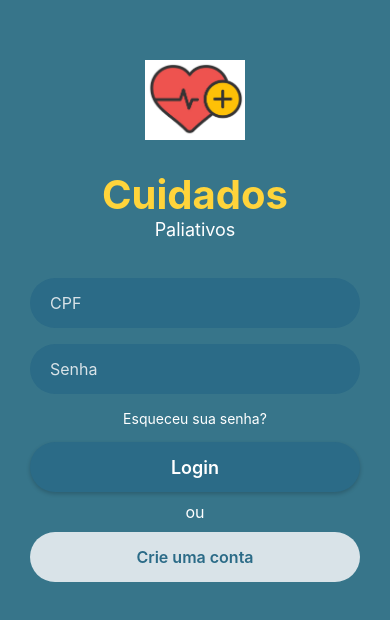
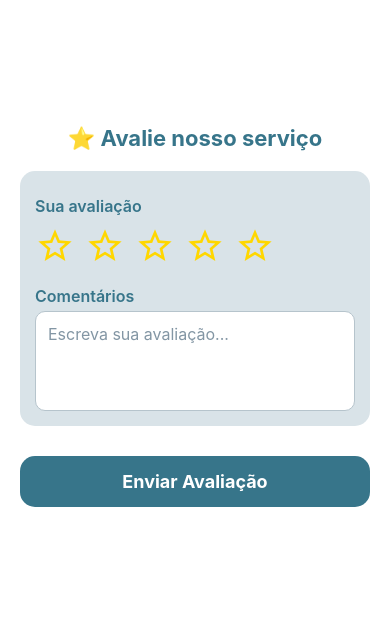
Before and after one commit to LordSith06/CuidadosPaliativos_App, a React Native app in the folder CuidadosPaliativosApp/: screen /Avaliacao in a window 390 px wide. Shown: the part 106-726 px from the top of the page. Built offline with nearby package versions, Linux system fonts and the light colour scheme.

Commit message:
scroll das telas e criação do botao avaliação

```diff
--- a/CuidadosPaliativosApp/src/navigation/StackRoutes.js
+++ b/CuidadosPaliativosApp/src/navigation/StackRoutes.js
@@ -7,6 +7,7 @@ import AtendimentoScreen from '../pages/AtendimentoScreen';
 import ProntuarioScreen from '../pages/ProntuarioScreen';
 import DocumentosScreen from '../pages/DocumentosScreen';
 import CriarContaScreen from '../pages/CriarContaScreen'; // Importar a nova tela
+import AvaliacaoScreen from '../pages/AvaliacaoScreen';
 
 const Stack = createNativeStackNavigator();
 
@@ -27,6 +28,7 @@ export default function StackRoutes() {
       <Stack.Screen name="Atendimentos" component={AtendimentoScreen} />
       <Stack.Screen name="Prontuario" component={ProntuarioScreen} />
       <Stack.Screen name="Documentos" component={DocumentosScreen} />
+      <Stack.Screen name="Avaliacao" component={AvaliacaoScreen} />
     </Stack.Navigator>
   );
 }
--- a/CuidadosPaliativosApp/src/navigation/TabRoutes.js
+++ b/CuidadosPaliativosApp/src/navigation/TabRoutes.js
@@ -20,8 +20,8 @@ export default function TabRoutes() {
           backgroundColor: '#fff',
           borderTopLeftRadius: 20,
           borderTopRightRadius: 20,
-          position: 'absolute',
-          overflow: 'hidden',
+          //position: 'absolute',
+         //overflow: 'hidden',
         },
         tabBarActiveTintColor: '#2b6b87',
         tabBarInactiveTintColor: '#A0A0A0',
--- a/CuidadosPaliativosApp/src/pages/AtendimentoScreen.js
+++ b/CuidadosPaliativosApp/src/pages/AtendimentoScreen.js
@@ -13,7 +13,7 @@ import {
 import Icon from 'react-native-vector-icons/MaterialIcons';
 import AsyncStorage from '@react-native-async-storage/async-storage';
 
-const BASE_URL = "http://192.168.0.226:3000/";
+const BASE_URL = "http://192.168.0.47:3000/";
 
 export default function AtendimentoScreen({ route, navigation }) {
   const [data, setData] = useState('');
--- /dev/null
+++ b/CuidadosPaliativosApp/src/pages/AvaliacaoScreen.js
@@ -0,0 +1,245 @@
+import React, { useState } from 'react';
+import {View,Text,StyleSheet,TextInput,TouchableOpacity,ScrollView,Modal} from 'react-native';
+import Icon from 'react-native-vector-icons/MaterialIcons';
+
+export default function AvaliacaoScreen() {
+  const [estrelas, setEstrelas] = useState(0);
+  const [descricao, setDescricao] = useState('');
+  const [modalSucesso, setModalSucesso] = useState(false);
+  const [modalErro, setModalErro] = useState(false);
+
+  const enviarAvaliacao = () => {
+    if (estrelas === 0 || descricao.trim() === '') {
+      setModalErro(true);
+      return;
+    }
+
+    // Aqui você chamaria sua API, por enquanto simulamos sucesso
+    setModalSucesso(true);
+    setEstrelas(0);
+    setDescricao('');
+  };
+
+  return (
+    <ScrollView contentContainerStyle={styles.container}>
+      <Text style={styles.sectionTitle}>⭐ Avalie nosso serviço</Text>
+
+      <View style={styles.card}>
+        <Text style={styles.label}>Sua avaliação</Text>
+        <View style={styles.starsRow}>
+          {[1,2,3,4,5].map((num) => (
+            <TouchableOpacity key={num} onPress={() => setEstrelas(num)}>
+              <Icon
+                name={num <= estrelas ? "star" : "star-border"}
+                size={40}
+                color="#FFD700"
+              />
+            </TouchableOpacity>
+          ))}
+        </View>
+
+        <Text style={styles.label}>Comentários</Text>
+        <TextInput
+          style={[styles.input, styles.textArea]}
+          placeholder="Escreva sua avaliação..."
+          placeholderTextColor="#8396a4"
+          multiline
+          value={descricao}
+          onChangeText={setDescricao}
+        />
+      </View>
+
+      <TouchableOpacity
+        style={styles.btnEnviar}
+        onPress={enviarAvaliacao}
+      >
+        <Text style={styles.txtEnviar}>Enviar Avaliação</Text>
+      </TouchableOpacity>
+
+      {/* Modal Sucesso */}
+      <Modal animationType="fade" transparent visible={modalSucesso}>
+        <View style={styles.modalOverlay}>
+          <View style={[styles.modalContent, styles.modalSucessoBox]}>
+            <Icon
+              name="check-circle"
+              size={55}
+              color="#4CAF50"
+              style={{ marginBottom: 10 }}
+            />
+            <Text style={styles.modalSucessoMessage}>
+              Avaliação enviada com sucesso!
+            </Text>
+            <TouchableOpacity
+              style={styles.modalButton}
+              onPress={() => setModalSucesso(false)}
+            >
+              <Text style={styles.modalButtonText}>OK</Text>
+            </TouchableOpacity>
+          </View>
+        </View>
+      </Modal>
+
+      {/* Modal Erro */}
+      <Modal animationType="fade" transparent visible={modalErro}>
+        <View style={styles.modalOverlay}>
+          <View style={[styles.modalContent, styles.modalErrorBox]}>
+            <Icon
+              name="error"
+              size={55}
+              color="#f44336"
+              style={{ marginBottom: 10 }}
+            />
+            <Text style={styles.modalTitle}>Atenção</Text>
+            <Text style={styles.modalErrorMessage}>
+              Por favor, selecione uma avaliação e escreva um comentário.
+            </Text>
+            <TouchableOpacity
+              style={styles.modalButton}
+              onPress={() => setModalErro(false)}
+            >
+              <Text style={styles.modalButtonText}>OK</Text>
+            </TouchableOpacity>
+          </View>
+        </View>
+      </Modal>
+    </ScrollView>
+  );
+}
+
+const styles = StyleSheet.create({
+  container: {
+    flexGrow: 1,
+    backgroundColor: '#ffffff',
+    padding: 20,
+    justifyContent: 'center'
+  },
+
+  sectionTitle: {
+    color: '#37758a',
+    fontSize: 22,
+    fontWeight: '700',
+    marginBottom: 20,
+    textAlign: 'center'
+  },
+
+  card: {
+    backgroundColor: '#d9e3e8',
+    borderRadius: 15,
+    padding: 15,
+    marginBottom: 20
+  },
+
+  label: {
+    color: '#37758a',
+    fontWeight: '600',
+    fontSize: 16,
+    marginTop: 10
+  },
+
+  input: {
+    backgroundColor: '#ffffff',
+    borderRadius: 10,
+    padding: 12,
+    marginTop: 5,
+    fontSize: 16,
+    borderWidth: 1,
+    borderColor: '#b6c4cc',
+    color: '#333'
+  },
+
+  textArea: {
+    height: 100,
+    textAlignVertical: 'top'
+  },
+
+  starsRow: {
+    flexDirection: 'row',
+    marginVertical: 10,
+    gap: 10
+  },
+
+  btnEnviar: {
+    backgroundColor: '#37758a',
+    padding: 15,
+    borderRadius: 15,
+    alignItems: 'center',
+    marginTop: 10
+  },
+
+  txtEnviar: {
+    color: '#ffffff',
+    fontSize: 18,
+    fontWeight: '700'
+  },
+
+  // MODAIS -----------------------------------------
+  modalOverlay: {
+    flex: 1,
+    backgroundColor: 'rgba(0,0,0,0.6)',
+    justifyContent: 'center',
+    alignItems: 'center'
+  },
+
+  modalContent: {
+    width: '80%',
+    borderRadius: 20,
+    padding: 25,
+    alignItems: 'center',
+    backgroundColor: '#fff'
+  },
+
+  modalTitle: {
+    fontSize: 22,
+    fontWeight: '700',
+    color: '#37758a',
+    textAlign: 'center',
+    marginBottom: 15
+  },
+
+  modalButton: {
+    backgroundColor: '#37758a',
+    borderRadius: 20,
+    paddingVertical: 10,
+    paddingHorizontal: 30,
+    marginTop: 10
+  },
+
+  modalButtonText: {
+    color: '#fff',
+    fontSize: 16,
+    fontWeight: '700'
+  },
+
+  // Modal de ERRO
+  modalErrorBox: {
+    backgroundColor: "#ffebee",
+    borderRadius: 20,
+    padding: 25,
+    alignItems: "center",
+    paddingTop: 25
+  },
+
+  modalErrorMessage: {
+    fontSize: 17,
+    color: '#555',
+    textAlign: 'center',
+    marginBottom: 20
+  },
+
+  // Modal de SUCESSO
+  modalSucessoBox: {
+    backgroundColor: "#e8f5e9",
+    borderRadius: 20,
+    padding: 25,
+    alignItems: "center",
+    paddingTop: 25
+  },
+
+  modalSucessoMessage: {
+    fontSize: 18,
+    color: "#2e7d32",
+    textAlign: "center",
+    marginBottom: 20,
+    fontWeight: "600"
+  }
+});
--- a/CuidadosPaliativosApp/src/pages/DocumentosScreen.js
+++ b/CuidadosPaliativosApp/src/pages/DocumentosScreen.js
@@ -11,7 +11,7 @@ import {
 import Icon from 'react-native-vector-icons/MaterialIcons';
 import AsyncStorage from '@react-native-async-storage/async-storage';
 
-const BASE_URL = "http://192.168.0.226:3000/";
+const BASE_URL = "http://192.168.0.47:3000/";
 
 export default function CadastroMedicamentoScreen({ navigation }) {
   const [nome, setNome] = useState('');
--- a/CuidadosPaliativosApp/src/pages/HomeScreen.js
+++ b/CuidadosPaliativosApp/src/pages/HomeScreen.js
@@ -1,6 +1,5 @@
 import React, { useState } from 'react';
-import {
-  SafeAreaView,
+import { SafeAreaView,
   View,
   Text,
   StatusBar,
@@ -18,6 +17,7 @@ import prontuario from '../assets/img/prontuario.jpg';
 import medicamento from '../assets/img/medicamento.png';
 import sintomas from '../assets/img/sintomas.jpg';
 import atendimento from '../assets/img/atendimento.png';
+import { ScrollView } from 'react-native';
 
 const HomeScreen = ({ navigation }) => {
   const [modalVisible, setModalVisible] = useState(false);
@@ -40,15 +40,32 @@ const HomeScreen = ({ navigation }) => {
       <View style={Estilo.container}>
         {/* Cabeçalho */}
         <View style={Estilo.header}>
-          {/* Botão de Sair */}
-          <TouchableOpacity onPress={() => setModalVisible(true)} style={Estilo.btnSair}>
+          {/* Botão de Sair - esquerda */}
+          <TouchableOpacity
+            onPress={() => setModalVisible(true)}
+            style={Estilo.btnSair}
+          >
             <Icon name="sign-out-alt" size={18} color="#FFD700" />
             <Text style={Estilo.txtSair}>Sair</Text>
           </TouchableOpacity>
 
-          {/* Título */}
+          {/* Botão de Avaliação - direita */}
+         <TouchableOpacity
+            onPress={() => navigation.navigate('Avaliacao')}
+            style={Estilo.btnAvaliacao}
+          >
+            <Icon name="star" size={18} color="#FFD700" />
+            <Text style={Estilo.txtAvaliacao}>Avaliação</Text>
+        </TouchableOpacity>
+
+          {/* Título central */}
           <View style={Estilo.headerTitleContainer}>
-            <Icon name="heartbeat" size={30} color="#FFD700" style={Estilo.headerIcon}/>
+            <Icon
+              name="heartbeat"
+              size={30}
+              color="#FFD700"
+              style={Estilo.headerIcon}
+            />
             <View style={Estilo.logoContainer}>
               <Text style={Estilo.headerTextSmall}>O QUE SÃO</Text>
               <Text style={Estilo.headerTextLarge}>Cuidados</Text>
@@ -81,16 +98,29 @@ const HomeScreen = ({ navigation }) => {
       >
         <View style={Estilo.modalOverlay}>
           <View style={Estilo.modalContainer}>
-            <Icon name="sign-out-alt" size={40} color="#37758a" style={{ marginBottom: 10 }} />
+            <Icon
+              name="sign-out-alt"
+              size={40}
+              color="#37758a"
+              style={{ marginBottom: 10 }}
+            />
             <Text style={Estilo.modalTitle}>Deseja realmente sair?</Text>
-            <Text style={Estilo.modalMessage}>Você será desconectado da sua conta.</Text>
+            <Text style={Estilo.modalMessage}>
+              Você será desconectado da sua conta.
+            </Text>
 
             <View style={Estilo.modalButtons}>
-              <TouchableOpacity style={[Estilo.btnModal, Estilo.btnCancelar]} onPress={() => setModalVisible(false)}>
+              <TouchableOpacity
+                style={[Estilo.btnModal, Estilo.btnCancelar]}
+                onPress={() => setModalVisible(false)}
+              >
                 <Text style={Estilo.txtBtnCancelar}>Cancelar</Text>
               </TouchableOpacity>
 
-              <TouchableOpacity style={[Estilo.btnModal, Estilo.btnConfirmar]} onPress={handleLogoutConfirm}>
+              <TouchableOpacity
+                style={[Estilo.btnModal, Estilo.btnConfirmar]}
+                onPress={handleLogoutConfirm}
+              >
                 <Text style={Estilo.txtBtnConfirmar}>Sair</Text>
               </TouchableOpacity>
             </View>
@@ -126,6 +156,21 @@ const Estilo = StyleSheet.create({
     marginLeft: 8,
     fontWeight: '600',
   },
+  btnAvaliacao: {
+    position: 'absolute',
+    right: 15,
+    top: Platform.OS === 'android' ? 10 : 20,
+    flexDirection: 'row',
+    alignItems: 'center',
+    paddingHorizontal: 10,
+    paddingVertical: 6,
+  },
+  txtAvaliacao: {
+    color: '#FFD700',
+    fontSize: 16,
+    marginLeft: 6,
+    fontWeight: '600',
+  },
   headerIcon: { marginRight: 15 },
   logoContainer: { alignItems: 'center' },
   headerTextSmall: { color: 'white', fontSize: 16, fontWeight: '300' },
@@ -146,7 +191,6 @@ const Estilo = StyleSheet.create({
     width: '100%',
     ...Platform.select({ web: { maxWidth: 600, marginBottom: 40 } })
   },
-
   // Modal estilos
   modalOverlay: {
     flex: 1,
--- a/CuidadosPaliativosApp/src/pages/LoginScreen.js
+++ b/CuidadosPaliativosApp/src/pages/LoginScreen.js
@@ -3,7 +3,7 @@ import { View, Text, StyleSheet, TextInput, TouchableOpacity, Image, Modal} from
 import AsyncStorage from '@react-native-async-storage/async-storage';
 
 // BRUNO: const BASE_URL = "http://192.168.0.7:3000";
-const BASE_URL = "http://192.168.0.226:3000";
+const BASE_URL = "http://192.168.0.47:3000";
 
 export default function LoginScreen({ navigation }) {
 
--- a/CuidadosPaliativosApp/src/pages/ProntuarioScreen.js
+++ b/CuidadosPaliativosApp/src/pages/ProntuarioScreen.js
@@ -3,7 +3,7 @@ import { View, Text, StyleSheet, FlatList, TextInput, TouchableOpacity, Modal }
 import AsyncStorage from '@react-native-async-storage/async-storage';
 import Icon from "react-native-vector-icons/MaterialIcons";
 
-const BASE_URL = "http://192.168.0.226:3000/";
+const BASE_URL = "http://192.168.0.47:3000/";
 
 export default function ProntuarioScreen({ navigation }) {
   const [paciente, setPaciente] = useState(null);
--- a/CuidadosPaliativosApp/src/pages/SintomasScreen.js
+++ b/CuidadosPaliativosApp/src/pages/SintomasScreen.js
@@ -1,11 +1,5 @@
 import React, { useEffect, useState } from 'react';
-import {
-  View,
-  Text,
-  StyleSheet,
-  TouchableOpacity,
-  ScrollView
-} from 'react-native';
+import { View, Text, StyleSheet, TouchableOpacity, ScrollView, Dimensions } from 'react-native';
 
 export default function ProntuarioScreen() {
   const [selecionados, setSelecionados] = useState([]);
@@ -33,37 +27,30 @@ export default function ProntuarioScreen() {
 
   const alternarSelecao = (sintoma) => {
     if (sintoma === "Nenhum sintoma") {
-      if (selecionados.includes("Nenhum sintoma")) {
-        setSelecionados([]);
-      } else {
-        setSelecionados(["Nenhum sintoma"]);
-      }
+      setSelecionados(selecionados.includes("Nenhum sintoma") ? [] : ["Nenhum sintoma"]);
       return;
     }
-
     if (selecionados.includes("Nenhum sintoma")) {
       setSelecionados([sintoma]);
       return;
     }
-
-    if (selecionados.includes(sintoma)) {
-      setSelecionados(selecionados.filter(item => item !== sintoma));
-    } else {
-      setSelecionados([...selecionados, sintoma]);
-    }
+    setSelecionados(selecionados.includes(sintoma)
+      ? selecionados.filter(item => item !== sintoma)
+      : [...selecionados, sintoma]);
   };
 
   return (
     <View style={Estilo.container}>
+      {/* Cabeçalho fixo */}
 
-
-
-      <ScrollView style={Estilo.content}>
-
-        <Text style={Estilo.sectionTitle}>📋 Verificação de Sintomas Diários</Text>
+      {/* Conteúdo rolável */}
+      <ScrollView
+        contentContainerStyle={Estilo.scrollContent}
+        showsVerticalScrollIndicator={true}
+      >
+        <Text style={Estilo.sectionTitle}>😷 Verificação de Sintomas Diários</Text>
 
         <View style={Estilo.card}>
-
           <View style={Estilo.linhaTitulo}>
             <Text style={Estilo.labelLista}>Selecione seus sintomas:</Text>
             <Text style={Estilo.data}>Data: {dataAtual}</Text>
@@ -71,36 +58,25 @@ export default function ProntuarioScreen() {
 
           {sintomas.map((s, index) => (
             <View key={index} style={Estilo.item}>
-
-              <TouchableOpacity
-                style={Estilo.checkboxArea}
-                onPress={() => alternarSelecao(s.nome)}
-              >
+              <TouchableOpacity style={Estilo.checkboxArea} onPress={() => alternarSelecao(s.nome)}>
                 <View style={Estilo.checkbox}>
-                  {selecionados.includes(s.nome) && (
-                    <View style={Estilo.checkboxMarcado} />
-                  )}
+                  {selecionados.includes(s.nome) && <View style={Estilo.checkboxMarcado} />}
                 </View>
-
                 <Text style={Estilo.itemText}>{s.nome}</Text>
               </TouchableOpacity>
 
-              {/* AÇÃO SÓ APARECE SE NÃO HOUVER ALERTA */}
               {!alerta && selecionados.includes(s.nome) && (
-                <Text
-                  style={[
-                    Estilo.acaoText,
-                    s.critico && Estilo.acaoCritica,
-                    s.positivo && Estilo.acaoPositiva,
-                    s.estavel && Estilo.acaoEstavel,
-                  ]}
-                >
+                <Text style={[
+                  Estilo.acaoText,
+                  s.critico && Estilo.acaoCritica,
+                  s.positivo && Estilo.acaoPositiva,
+                  s.estavel && Estilo.acaoEstavel,
+                ]}>
                   {s.acao}
                 </Text>
               )}
             </View>
           ))}
-
         </View>
 
         {alerta && (
@@ -108,140 +84,62 @@ export default function ProntuarioScreen() {
             ⚠️ Você selecionou vários sintomas. Procure atendimento imediatamente.
           </Text>
         )}
-
       </ScrollView>
     </View>
   );
 }
 
 const Estilo = StyleSheet.create({
-  container: {
-    flex: 1,
-    backgroundColor: '#ffffff',
-  },
+  container: { flex: 1, backgroundColor: '#ffffff' },
 
   header: {
     backgroundColor: '#37758a',
-    paddingVertical: 20,
+    paddingVertical: 25,
     alignItems: 'center',
     borderBottomLeftRadius: 25,
     borderBottomRightRadius: 25,
   },
-  headerText: {
-    color: '#ffffff',
-    fontSize: 22,
-    fontWeight: '700',
-  },
+  headerText: { color: '#ffffff', fontSize: 24, fontWeight: '700' },
 
-  content: {
+  scrollContent: {
     padding: 20,
+    paddingBottom: 40,
+    flexGrow: 1,
   },
 
   sectionTitle: {
     color: '#37758a',
-    fontSize: 20,
+    fontSize: 18,
     fontWeight: '700',
-    marginBottom: 10,
+    marginBottom: 12,
+    marginTop: 10
   },
 
-  card: {
-    backgroundColor: '#d9e3e8',
-    borderRadius: 15,
-    padding: 15,
-    marginBottom: 15,
-  },
+  card: { backgroundColor: '#d9e3e8', borderRadius: 15, padding: 15, marginBottom: 15 },
 
-  labelLista: {
-    color: '#37758a',
-    fontSize: 17,
-    fontWeight: '600',
-  },
+  labelLista: { color: '#37758a', fontSize: 17, fontWeight: '600' },
 
-  linhaTitulo: {
-    flexDirection: "row",
-    justifyContent: "space-between",
-    alignItems: "center",
-    marginBottom: 10,
-  },
+  linhaTitulo: { flexDirection: "row", justifyContent: "space-between", alignItems: "center", marginBottom: 10 },
 
-  data: {
-    color: "#37758a",
-    fontSize: 16,
-    fontWeight: "600",
-  },
+  data: { color: "#37758a", fontSize: 16, fontWeight: "600" },
 
-  item: {
-    backgroundColor: '#ffffff',
-    padding: 12,
-    borderRadius: 10,
-    marginBottom: 12,
-    borderWidth: 1,
-    borderColor: '#b6c4cc'
-  },
+  item: { backgroundColor: '#ffffff', padding: 12, borderRadius: 10, marginBottom: 12, borderWidth: 1, borderColor: '#b6c4cc' },
 
-  itemText: {
-    color: '#37758a',
-    fontSize: 16,
-    marginLeft: 10,
-  },
+  itemText: { color: '#37758a', fontSize: 16, marginLeft: 10 },
 
-  checkboxArea: {
-    flexDirection: 'row',
-    alignItems: 'center',
-  },
+  checkboxArea: { flexDirection: 'row', alignItems: 'center' },
 
-  checkbox: {
-    width: 22,
-    height: 22,
-    borderRadius: 6,
-    borderWidth: 2,
-    borderColor: '#37758a',
-    justifyContent: 'center',
-    alignItems: 'center',
-  },
+  checkbox: { width: 22, height: 22, borderRadius: 6, borderWidth: 2, borderColor: '#37758a', justifyContent: 'center', alignItems: 'center' },
 
-  checkboxMarcado: {
-    width: 12,
-    height: 12,
-    backgroundColor: '#37758a',
-    borderRadius: 3,
-  },
+  checkboxMarcado: { width: 12, height: 12, backgroundColor: '#37758a', borderRadius: 3 },
 
-  acaoText: {
-    marginTop: 8,
-    color: '#2b6b87',
-    backgroundColor: '#ffffff',
-    padding: 10,
-    borderRadius: 8,
-    fontSize: 17,
-    borderWidth: 1,
-    borderColor: '#b6c4cc'
-  },
+  acaoText: { marginTop: 8, color: '#2b6b87', backgroundColor: '#ffffff', padding: 10, borderRadius: 8, fontSize: 17, borderWidth: 1, borderColor: '#b6c4cc' },
 
-  acaoCritica: {
-    color: "red",
-    fontWeight: "bold",
-  },
+  acaoCritica: { color: "red", fontWeight: "bold" },
 
-  acaoPositiva: {
-    color: "green",
-    fontWeight: "bold",
-  },
+  acaoPositiva: { color: "green", fontWeight: "bold" },
 
-  acaoEstavel: {
-    color: "#1d4e89",
-    fontWeight: "bold",
-  },
+  acaoEstavel: { color: "#1d4e89", fontWeight: "bold" },
 
-  alertaTexto: {
-    marginTop: 20,
-    padding: 15,
-    backgroundColor: "#ffdddd",
-    borderLeftWidth: 6,
-    borderLeftColor: "red",
-    color: "red",
-    fontWeight: "bold",
-    borderRadius: 8,
-    fontSize: 16,
-  },
+  alertaTexto: { marginTop: 20, padding: 15, backgroundColor: "#ffdddd", borderLeftWidth: 6, borderLeftColor: "red", color: "red", fontWeight: "bold", borderRadius: 8, fontSize: 16 },
 });
```
Also changed, not shown: CuidadosPaliativosApp/src/navigation/HomeStack.js (+11 -0 lines).
